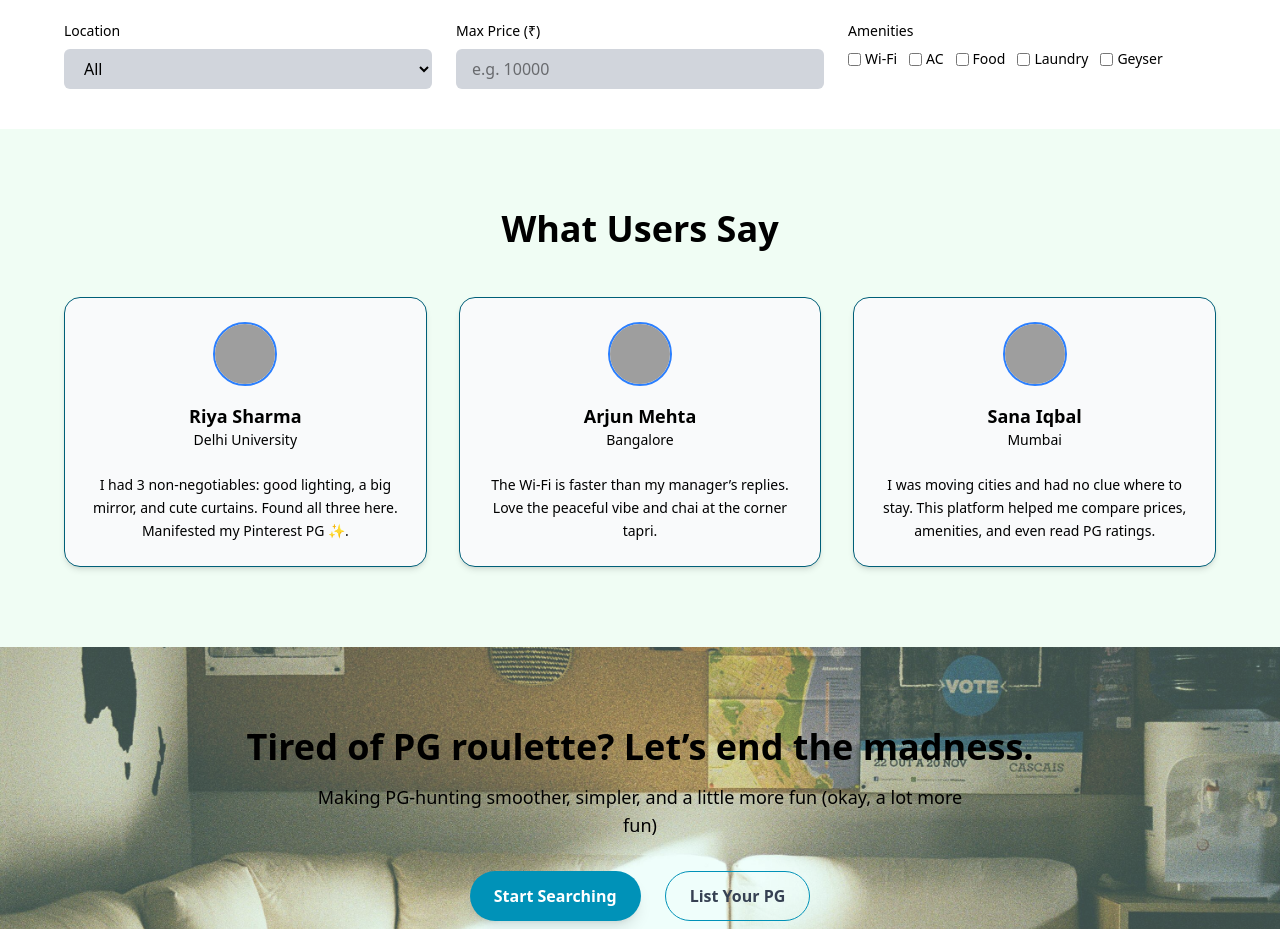
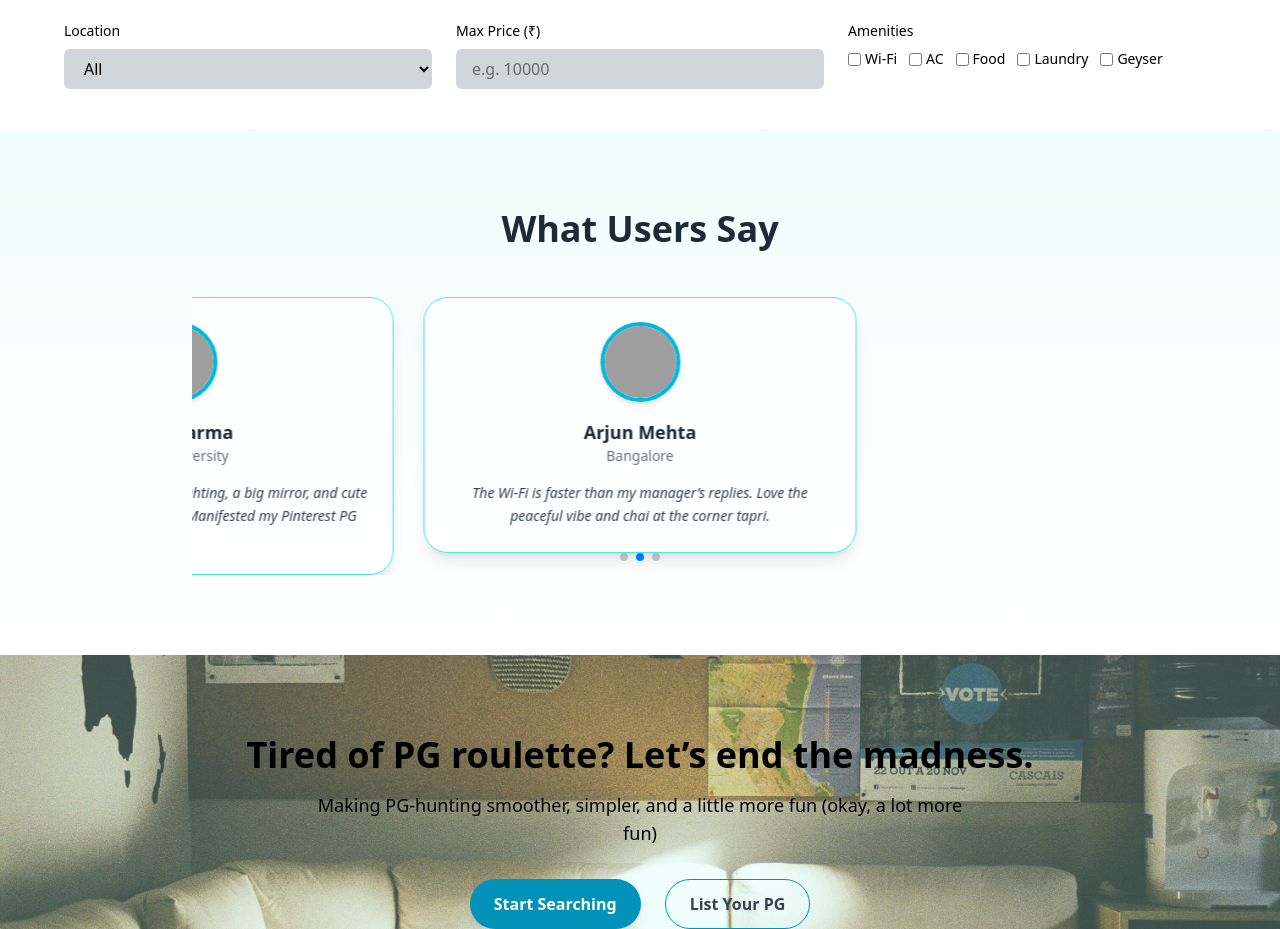
Before and after one commit to khushi-2210/pg-finder, a React (Vite) app: page / in a window 1280 px wide. Shown: the part 1580-2509 px from the top of the page. Built offline with nearby package versions, Linux system fonts and the light colour scheme; grey boxes are pictures that could not be loaded.

Commit message:
Added slider

```diff
--- a/package.json
+++ b/package.json
@@ -15,6 +15,7 @@
     "react": "^19.1.0",
     "react-dom": "^19.1.0",
     "react-router-dom": "^7.6.0",
+    "swiper": "^11.2.10",
     "tailwindcss": "^4.1.7"
   },
   "devDependencies": {
--- a/src/components/Reviews.jsx
+++ b/src/components/Reviews.jsx
@@ -1,53 +1,74 @@
+import { Swiper, SwiperSlide } from 'swiper/react';
+import { Pagination, Autoplay } from 'swiper/modules';
+import 'swiper/css';
+import 'swiper/css/pagination';
+
 const testimonials = [
   {
     name: "Riya Sharma",
     location: "Delhi University",
     review:
       "I had 3 non-negotiables: good lighting, a big mirror, and cute curtains. Found all three here. Manifested my Pinterest PG ✨.",
-    avatar: "https://images.pexels.com/photos/1130626/pexels-photo-1130626.jpeg?auto=compress&cs=tinysrgb&dpr=2&h=200",
+    avatar:
+      "https://images.pexels.com/photos/1130626/pexels-photo-1130626.jpeg?auto=compress&cs=tinysrgb&dpr=2&h=200",
   },
   {
     name: "Arjun Mehta",
     location: "Bangalore",
     review:
       "The Wi-Fi is faster than my manager’s replies. Love the peaceful vibe and chai at the corner tapri.",
-    avatar: "https://images.pexels.com/photos/2379004/pexels-photo-2379004.jpeg?auto=compress&cs=tinysrgb&dpr=2&h=200",
+    avatar:
+      "https://images.pexels.com/photos/2379004/pexels-photo-2379004.jpeg?auto=compress&cs=tinysrgb&dpr=2&h=200",
   },
   {
     name: "Sana Iqbal",
     location: "Mumbai",
     review:
       "I was moving cities and had no clue where to stay. This platform helped me compare prices, amenities, and even read PG ratings.",
-    avatar: "https://images.pexels.com/photos/1181686/pexels-photo-1181686.jpeg?auto=compress&cs=tinysrgb&dpr=2&h=200",
+    avatar:
+      "https://images.pexels.com/photos/1181686/pexels-photo-1181686.jpeg?auto=compress&cs=tinysrgb&dpr=2&h=200",
   },
 ];
 
 const Reviews = () => {
   return (
-    <section className="bg-green-50 py-20 px-6">
-      <div className="max-w-6xl mx-auto text-black text-center">
-        <h2 className="text-3xl md:text-4xl font-bold mb-12">What Users Say</h2>
-        <div className="grid gap-8 md:grid-cols-3">
+    <section className="bg-gradient-to-b from-teal-50 to-white py-20 px-4 md:px-8">
+      <div className="max-w-4xl mx-auto text-center">
+        <h2 className="text-3xl md:text-4xl font-bold text-gray-800 mb-12">
+          What Users Say
+        </h2>
+
+        <Swiper
+          loop = {true}
+          modules={[Pagination, Autoplay]}
+          slidesPerView={1}
+          spaceBetween={30}
+          pagination={{ clickable: true }}
+          autoplay={{ delay: 3500, disableOnInteraction: false }}
+          breakpoints={{
+            768: { slidesPerView: 1.5, centeredSlides: true },
+            1024: { slidesPerView: 2, centeredSlides: true },
+          }}
+        >
           {testimonials.map((t, i) => (
-            <div
-              key={i}
-              className="bg-gray-50 rounded-2xl p-6 shadow-md border border-cyan-800 hover:shadow-xl transition"
-            >
+            <SwiperSlide key={i}>
+              <div className="bg-white/80 backdrop-blur-md border border-teal-300 p-6 rounded-3xl shadow-lg hover:shadow-2xl transition-all duration-300 max-w-md mx-auto">
                 <div className="flex flex-col items-center">
                   <img
                     src={t.avatar}
                     alt={t.name}
-                  className="w-16 h-16 rounded-full mb-4 border-2 border-blue-500"
+                    className="w-20 h-20 rounded-full mb-4 border-4 border-cyan-500 shadow-md"
                   />
-                <h4 className="text-lg font-semibold">{t.name}</h4>
-                <p className="text-sm text-black mb-2">{t.location}</p>
+                  <h4 className="text-lg font-semibold text-gray-800">{t.name}</h4>
+                  <p className="text-sm text-gray-500">{t.location}</p>
                 </div>
-              <p className="text-sm text-black mt-4 leading-relaxed">
+                <p className="text-gray-700 mt-4 text-sm leading-relaxed italic">
                   {t.review}
                 </p>
               </div>
+            </SwiperSlide>
           ))}
-        </div>
+        </Swiper>
       </div>
     </section>
   );
```
Also changed, not shown: 1 other file (tests, documents, lock files or other folders). Lines whose indentation alone changed are shown as unchanged.
